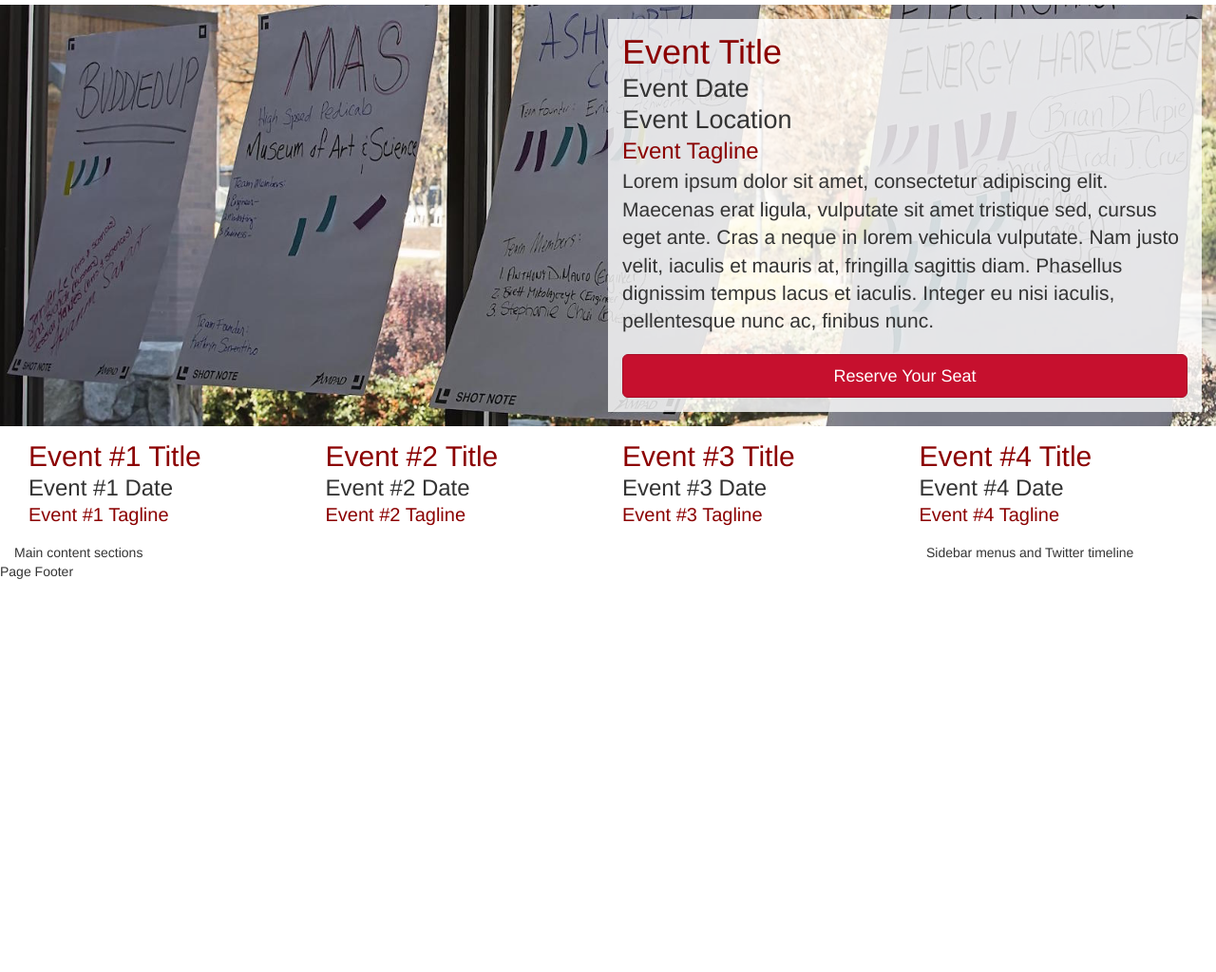
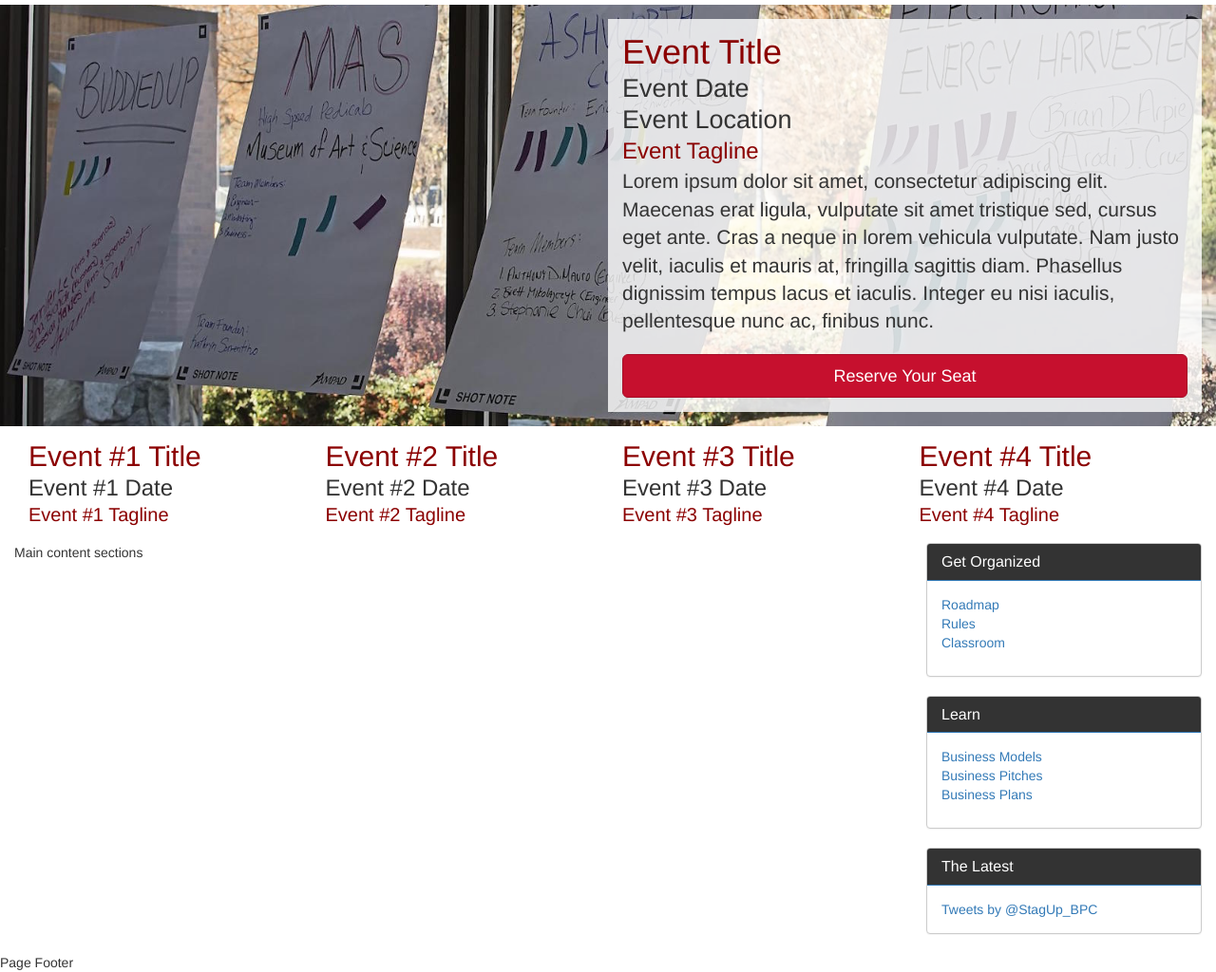
Before and after one commit to jknostman/stagup-bootstrap, a plain HTML site: page index.html in a window 1280 px wide. Shown: the part 67-1091 px from the top of the page at 95% size. Before the commit the page ends 800 px from the top, so only its background shows below. Drawn offline with nearby package versions, Linux system fonts and the light colour scheme.

Commit message:
Completed Part-5

```diff
--- a/assets/css/styles.css
+++ b/assets/css/styles.css
@@ -48,3 +48,13 @@ h1{
 .featured-events-bottom h3 {
   font-size: 20px;
 }
+/*---- Panel/Menu Styling ----*/
+.panel-primary {
+  border-color: #cccccc;
+}
+.panel-primary .panel-heading {
+  background-color: #333333;
+}
+nav li {
+  list-style: none outside;
+}
--- a/index.html
+++ b/index.html
@@ -94,7 +94,39 @@
         Main content sections
       </main>
       <aside class="sidebar-content col-sm-3">
-        Sidebar menus and Twitter timeline
+      <!--  Sidebar menus and Twitter timeline -->
+      <nav class="panel panel-primary">
+        <div class="panel-heading">
+          <h1 class="panel-title">Get Organized</h1>
+        </div>
+        <ul class="panel-body">
+          <li><a href="#">Roadmap</a></li>
+          <li><a href="#">Rules</a></li>
+          <li><a href="#">Classroom</a></li>
+        </ul>
+      </nav>
+      <nav class="panel panel-primary">
+        <div class="panel-heading">
+          <h1 class="panel-title">Learn</h1>
+        </div>
+        <ul class="panel-body">
+          <li><a href="#">Business Models</a></li>
+          <li><a href="#">Business Pitches</a></li>
+          <li><a href="#">Business Plans</a></li>
+        </ul>
+      </nav>
+      <div class="panel panel-primary">
+        <div class="panel-heading">
+          <h1 class="panel-title">The Latest</h1>
+        </div>
+        <div class="panel-body">
+          <a class="twitter-timeline" data-tweet-limit="10"
+    data-widget-id="634723474951565312" href="https://twitter.com/StagUp_BPC">Tweets by @StagUp_BPC</a>
+    <script>!function(d,s,id){var js,fjs=d.getElementsByTagName(s)[0],p=/^http:/.test(d.location)?'http':'https';
+    if(!d.getElementById(id)){js=d.createElement(s);js.id=id;js.src=p+"://platform.twitter.com/widgets.js";
+    fjs.parentNode.insertBefore(js,fjs);}}(document,"script","twitter-wjs");</script>
+        </div>
+      </div>
       </aside>
     </div>
     <footer class="page-footer row">
```
